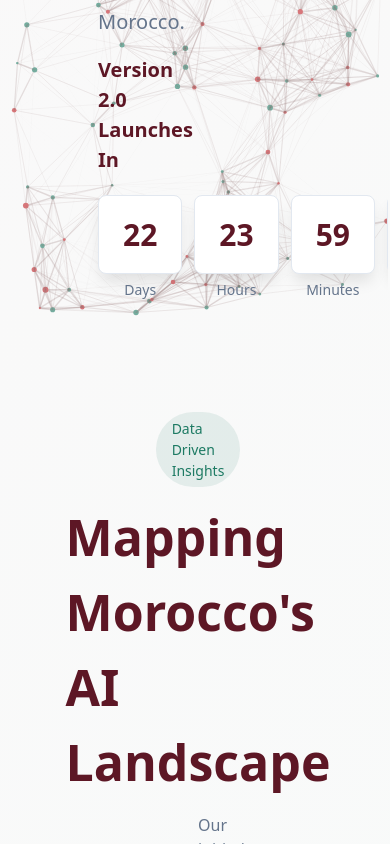
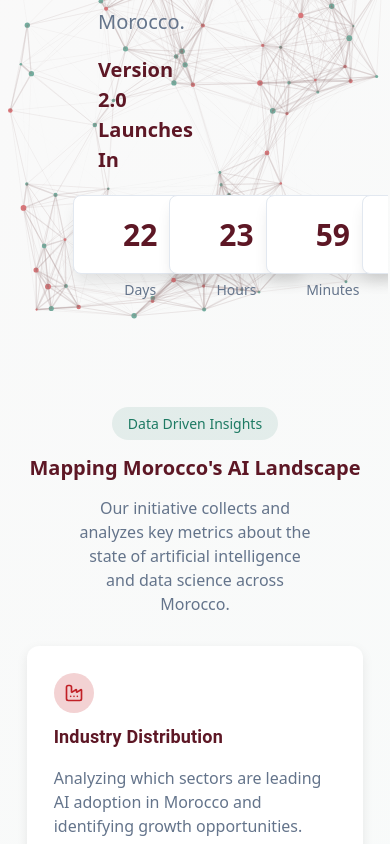
Before and after one commit to Oussamaroom67/State-of-Ai, a React (Vite) app: page / in a window 390 px wide. Shown: the part 1156-2000 px from the top of the page. Built offline with nearby package versions, Linux system fonts and the light colour scheme.

Commit message:
responsive part DataInsights and PartnerWithUs

```diff
--- a/src/assets/css/DataInsights.css
+++ b/src/assets/css/DataInsights.css
@@ -25,8 +25,75 @@
 }
 .wthbck{
     background: linear-gradient(135deg,
-      rgba(29, 122, 99, 0.03) 0%,    /* Vert avec opacité */
-      rgba(255, 255, 255, 0.98) 50%,  /* Blanc */
-      rgba(193, 32, 38, 0.03) 100%    /* Rouge avec opacité */
+      rgba(29, 122, 99, 0.03) 0%,
+      rgba(255, 255, 255, 0.98) 50%,
+      rgba(193, 32, 38, 0.03) 100%
     );
 }
+  /* 📱 Mobile (petit) : Moins de 480px */
+@media (max-width: 480px) {
+    .Title {
+      font-size: 20px !important;
+      text-align: center;
+    }
+    .Insights-content{
+        padding: 5%;
+    }
+    .Cards{
+      flex-direction: column;
+    }
+    .card{
+      width: 100% !important;
+    }
+    .PartnerCards{
+      gap: 30px !important;
+    }
+}
+
+/* 📲 Mobile (grand) : Moins de 600px */
+@media (max-width: 600px) {
+    .Title {
+      font-size: 20px;
+    }
+    .Insights-content{
+      padding: 5%;
+    }
+    .PartnerCards{
+      gap: 30px !important;
+    }
+}
+
+  /* 🏠 Tablette (portrait) : Moins de 768px */
+@media (max-width: 768px) {
+    .Title {
+      font-size: 30px;
+    }
+    .Insights-content{
+      padding: 5%;
+    }
+    .Cards{
+      flex-direction: column;
+    }
+    .card{
+      width: 100% !important;
+    }
+    .contentCard{
+      height: fit-content!important;
+    }
+    .PartnerCards{
+      gap: 20px !important;
+    }
+}
+
+  /* 💻 Tablette (paysage) : Moins de 992px */
+@media (max-width: 1030px )and (min-width:769px) {
+    .Title {
+      font-size: 30px;
+    }
+    .Insights-content{
+      padding: 5%;
+    }
+    .contentCard{
+      height: 280px !important;
+    }
+}
--- a/src/components/landingPage/DataInsights.jsx
+++ b/src/components/landingPage/DataInsights.jsx
@@ -18,19 +18,21 @@ export default function DataInsights() {
     return (
         <div className="Insights-content">
             <div className="Badge">Data Driven Insights</div>
-            <div className="Title">Mapping Morocco's AI Landscape</div>
+            <div className="Title" >Mapping Morocco's AI Landscape</div>
             <div className="specifications description">Our initiative collects and analyzes key metrics about the state of artificial intelligence and data science across Morocco.</div>
             <div className="Cards" style={{ display: "flex", gap: "20px" }}>
                 {cards.map((card) => (
-                    <Box key={card.id} style={{ width: "31%" }}>
+                    <Box key={card.id} className="card" style={{ width: "31%"}}>
                         <Card
+                            className='contentCard'
                             variant="outlined"
                             style={{
                                 padding: "10px",
                                 borderRadius: "12px",
                                 border: hovered === card.id ? `1px solid ${card.borderColor}` : "1px solid transparent",
                                 transition: "border 0.3s ease-in-out",
-                                boxShadow: "0px 4px 12px rgba(0, 0, 0, 0.08)"
+                                boxShadow: "0px 4px 12px rgba(0, 0, 0, 0.08)" ,
+                                height:"240px"
                             }}
                             onMouseEnter={() => setHovered(card.id)}
                             onMouseLeave={() => setHovered(null)}
--- a/src/components/landingPage/PartnerWithUs.jsx
+++ b/src/components/landingPage/PartnerWithUs.jsx
@@ -33,9 +33,9 @@ export default function PartnerWithUs(){
                 <div className="Badge">For Organizations</div>
                 <div className="Title">Partner With Us</div>
                 <div className="specifications description">Join leading Moroccan companies in shaping the future of AI in our country. Become a partner and gain exclusive insights.</div>
-                <div className="Cards" style={{ display: "flex", gap: "0%" }}>
+                <div className="Cards PartnerCards" style={{ display: "flex", gap: "0%" }}>
                     {cards.map((card) => (
-                        <Box key={card.id} style={{ width: "47%" }}>
+                        <Box key={card.id} style={{ width: "47%" }} className="card">
                             <Card
                                 variant="outlined"
                                 style={{
@@ -44,7 +44,8 @@ export default function PartnerWithUs(){
                                     border: hovered === card.id ? `1px solid ${card.borderColor}` : "1px solid transparent",
                                     transition: "border 0.3s ease-in-out",
                                     boxShadow: "0px 4px 12px rgba(0, 0, 0, 0.08)",
-                                    backgroundColor:hovered == card.id ? `${card.hoverback}` : "transparent"
+                                    backgroundColor:hovered == card.id ? `${card.hoverback}` : "transparent",
+                                    height:"345px"
                                 }}
                                 onMouseEnter={() => setHovered(card.id)}
                                 onMouseLeave={() => setHovered(null)}
@@ -100,7 +101,7 @@ export default function PartnerWithUs(){
                 >
                     Become a Partner
                 </Button>
-                <div className="specifications" style={{ fontSize: "16px" }}>
+                <div className="specifications" style={{ fontSize: "16px" ,textAlign:"center"}}>
                     For partnership inquiries, contact us at{" "}
                     <a
                         href="mailto:partners@stateofai.ma"
```
